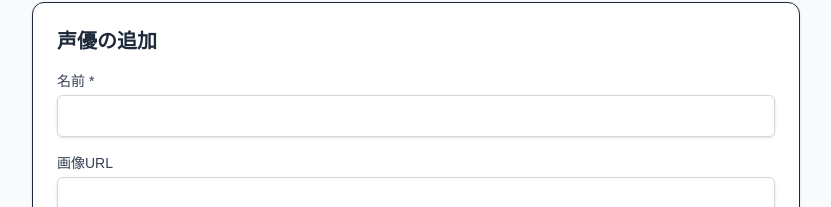
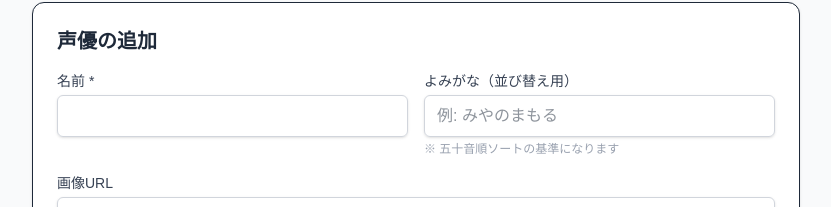
Before and after one commit to kisaragi2025aya-ops/project-cv, a Next.js app: page /register in a window 1280 px wide. Shown: the part 139-346 px from the top of the page, without its empty margins (224-1055 px from the left). Built offline with nearby package versions, Linux system fonts and the light colour scheme; no server answers; the database is empty.

Commit message:
Add name_kana input to register page

```diff
--- a/app/register/page.tsx
+++ b/app/register/page.tsx
@@ -13,6 +13,7 @@
   const [voiceActors, setVoiceActors] = useState<VoiceActor[]>([])
 
   const [actorName, setActorName] = useState('')
+  const [actorNameKana, setActorNameKana] = useState('') // よみがな用状態
   const [actorImage, setActorImage] = useState('')
   const [actorProfile, setActorProfile] = useState('')
 
@@ -36,7 +37,12 @@
     if (!actorName) return
 
     const { error } = await supabase.from('voice_actors').insert([
-      { name: actorName, image_url: actorImage, profile: actorProfile }
+      {
+        name: actorName,
+        name_kana: actorNameKana,
+        image_url: actorImage,
+        profile: actorProfile,
+      },
     ])
 
     if (error) {
@@ -44,6 +50,7 @@
     } else {
       alert('声優を登録しました！')
       setActorName('')
+      setActorNameKana('')
       setActorImage('')
       setActorProfile('')
       fetchActors()
@@ -96,6 +103,7 @@
           <section className="bg-white p-6 rounded-xl shadow-sm border">
             <h2 className="text-xl font-semibold mb-4">声優の追加</h2>
             <form onSubmit={handleAddActor} className="space-y-4">
+              <div className="grid grid-cols-1 sm:grid-cols-2 gap-4">
                 <div>
                   <label className="block text-sm font-medium text-gray-700">名前 *</label>
                   <input
@@ -105,6 +113,18 @@
                     className="mt-1 block w-full rounded-md border border-gray-300 px-3 py-2 shadow-sm focus:border-indigo-500 focus:outline-none focus:ring-1 focus:ring-indigo-500"
                     required
                   />
+                </div>
+                <div>
+                  <label className="block text-sm font-medium text-gray-700">よみがな（並び替え用）</label>
+                  <input
+                    type="text"
+                    value={actorNameKana}
+                    onChange={(e) => setActorNameKana(e.target.value)}
+                    placeholder="例: みやのまもる"
+                    className="mt-1 block w-full rounded-md border border-gray-300 px-3 py-2 shadow-sm focus:border-indigo-500 focus:outline-none focus:ring-1 focus:ring-indigo-500"
+                  />
+                  <p className="text-xs text-gray-400 mt-1">※ 五十音順ソートの基準になります</p>
+                </div>
               </div>
               <div>
                 <label className="block text-sm font-medium text-gray-700">画像URL</label>
```
Lines whose indentation alone changed are shown as unchanged.
